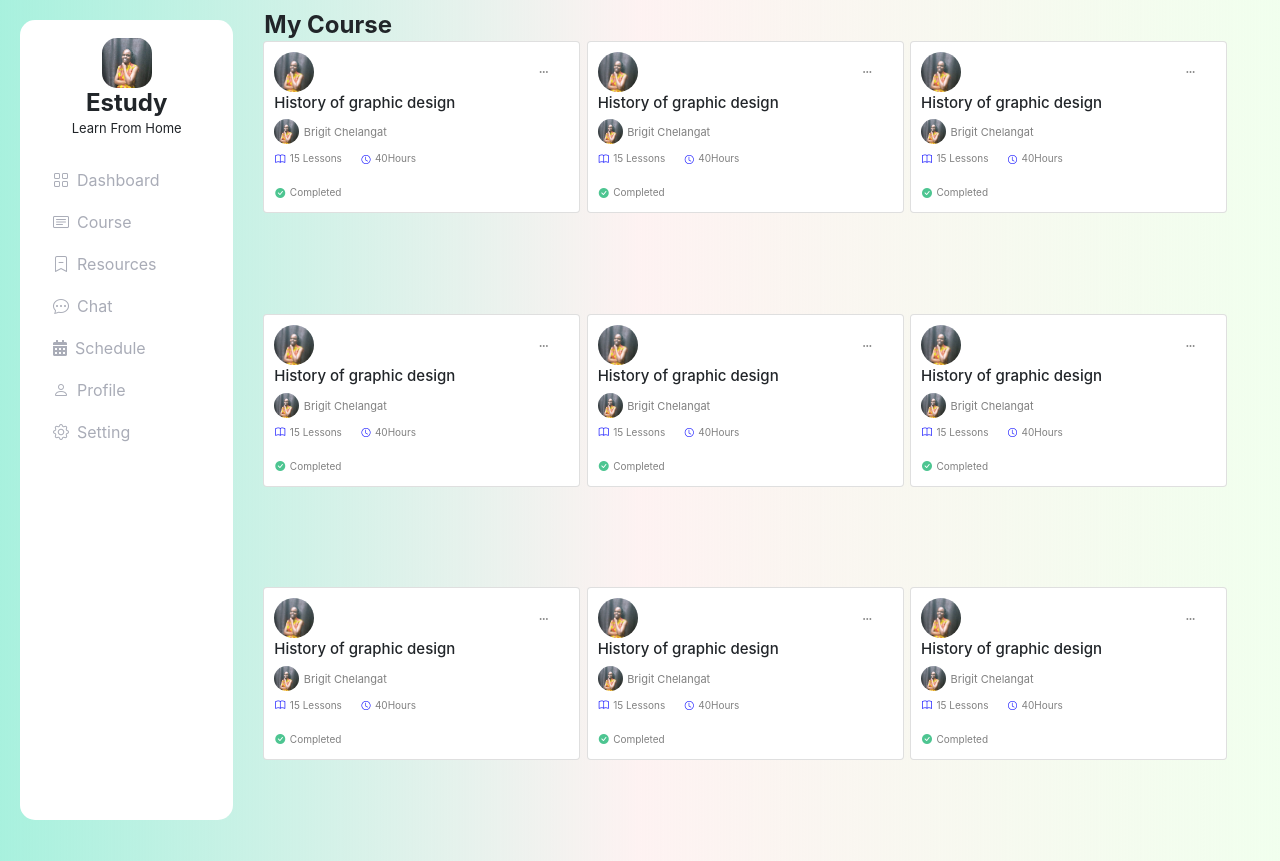
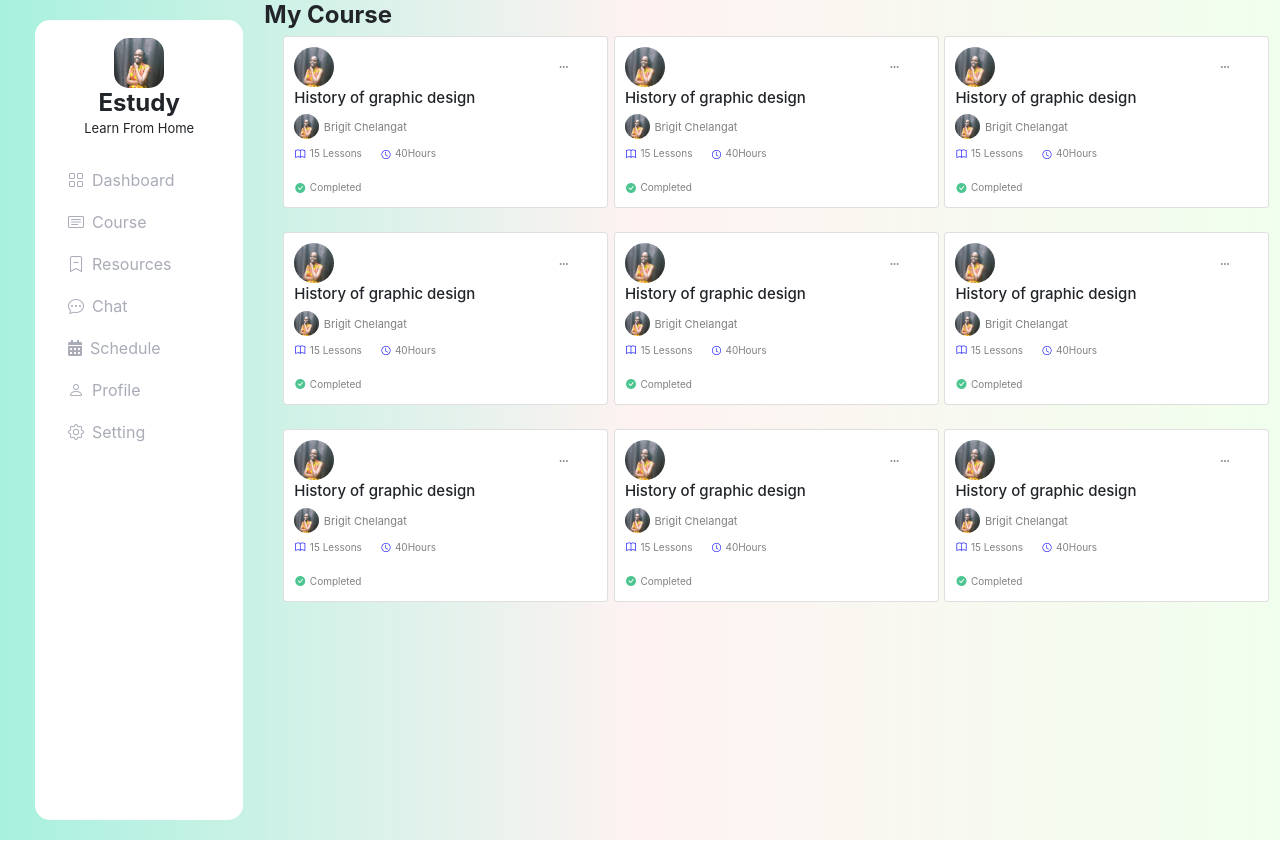
Before and after one commit to brigitchelangat/Courses-Design-Challenge, a plain HTML site: page responsive.html in a window 1280 px wide. After the commit the page ends 840 px from the top, so only its background shows below. Drawn offline with nearby package versions, Linux system fonts and the light colour scheme.

Commit message:
Dealing with spaces between cards

```diff
--- a/responsive.html
+++ b/responsive.html
@@ -19,10 +19,11 @@
             height: 100%;
         }
 
-        .container-fluid,
-        .row {
+        .container-fluid >.row {
             height: 100%;
             display: flex;
+            width: 100%;
+            margin: 0%;
         }
 
         .nav-div {
@@ -56,7 +57,7 @@
         }
 
         .content-div {
-            padding: 10px;
+            padding: 0px;
             flex-grow: 1;
         }
 
@@ -67,10 +68,18 @@
             padding: 1px;
             margin-bottom: 0;
         }
+        #dashboard{
+            max-width: 100%;
+            margin: 0;
+
+        }
 
         ul.nav {
             text-align: center;
             margin: 7px;
+        }
+        .row1,.row2,.row3{
+            margin: 5px;
         }
 
         .card {
@@ -78,9 +87,10 @@
             /* Allow the card to grow based on content */
             max-height: 300px;
             /* Set a minimum width for the cards */
-            width: 317px;
+            width: 325px;
             padding: 10px;
             /* Add padding for internal spacing */
+            margin: auto;
         }
 
         .card-body {
@@ -124,10 +134,10 @@
             </div>
             <div class="col-lg-9 col-md-8 col-sm-6 content-div" id="dashboard">
                 <h1 class="main-titles" style="text-align: left;">My Course</h1>
-                <div class="row">
+                <div class="row row1">
                     <!-- Repeat this card div 12 times for 12 cards -->
                     <div class="col-lg-4 col-md-6 col-sm-12">
-                        <div class="card">
+                        <div class="card mx-auto mb-4">
                             <div class="card-body">
                                 <img src="brigitimage.jpeg" alt="Logo" class="img-fluid" width="40" height="40"
                                     style="border-radius: 50px;">
@@ -155,7 +165,7 @@
                         </div>
                     </div>
                     <div class="col-lg-4 col-md-6 col-sm-12">
-                        <div class="card">
+                        <div class="card mx-auto mb-4">
                             <div class="card-body">
                                 <img src="brigitimage.jpeg" alt="Logo" class="img-fluid" width="40" height="40"
                                     style="border-radius: 50px;">
@@ -183,7 +193,36 @@
                         </div>
                     </div>
                     <div class="col-lg-4 col-md-6 col-sm-12">
-                        <div class="card">
+                        <div class="card mx-auto mb-4">
+                            <div class="card-body">
+                                <img src="brigitimage.jpeg" alt="Logo" class="img-fluid" width="40" height="40"
+                                    style="border-radius: 50px;">
+                                    <i class="bi bi-three-dots" style="margin-left: 220px; font-size: 10px; color: gray;"></i>
+                                <p style="font-weight: 500; font-size: 15px; margin-bottom: 4px;">History of graphic
+                                    design</p>
+                                <img src="brigitimage.jpeg" alt="Logo" class="img-fluid" width="25" height="25"
+                                    style="border-radius: 50px;">
+                                <span style="font-weight: 400; font-size: 11px; color: gray;">Brigit Chelangat</span>
+                                <p style="margin-bottom: 10px;">
+                                    <i class="bi bi-book"
+                                        style="font-size: 10px; color: blue; line-height: 1; font-weight: 500 !important; text-align: center; margin-left: 1px;"></i>
+                                    <span style="font-weight: 400; font-size: 10px; color: gray; line-height: 1;">15
+                                        Lessons</span>
+                                    <i class="bi bi-clock"
+                                        style="font-size: 9px; color: blue; line-height: 1; font-weight: 500 !important; text-align: center; margin-left: 15px;"></i>
+                                    <span style="font-weight: 400; font-size: 10px; color: gray;">40Hours</span>
+                                </p>
+                                <i class="bi bi-check-circle-fill"
+                                    style="font-size: 10px; color: #4dc591; line-height: 1; font-weight: 500 !important; text-align: center; margin-left: 1px;"></i>
+                                <span
+                                    style="font-weight: 400; font-size: 10px; color: gray; line-height: 1;">Completed</span>
+
+                            </div>
+                        </div>
+                    </div>
+
+                    <div class="col-lg-4 col-md-6 col-sm-12">
+                        <div class="card mx-auto mb-4">
                             <div class="card-body">
                                 <img src="brigitimage.jpeg" alt="Logo" class="img-fluid" width="40" height="40"
                                     style="border-radius: 50px;">
@@ -211,7 +250,7 @@
                         </div>
                     </div>
                     <div class="col-lg-4 col-md-6 col-sm-12">
-                        <div class="card">
+                        <div class="card mx-auto mb-4">
                             <div class="card-body">
                                 <img src="brigitimage.jpeg" alt="Logo" class="img-fluid" width="40" height="40"
                                     style="border-radius: 50px;">
@@ -239,7 +278,36 @@
                         </div>
                     </div>
                     <div class="col-lg-4 col-md-6 col-sm-12">
-                        <div class="card">
+                        <div class="card mx-auto mb-4">
+                            <div class="card-body">
+                                <img src="brigitimage.jpeg" alt="Logo" class="img-fluid" width="40" height="40"
+                                    style="border-radius: 50px;">
+                                    <i class="bi bi-three-dots" style="margin-left: 220px; font-size: 10px; color: gray;"></i>
+                                <p style="font-weight: 500; font-size: 15px; margin-bottom: 4px;">History of graphic
+                                    design</p>
+                                <img src="brigitimage.jpeg" alt="Logo" class="img-fluid" width="25" height="25"
+                                    style="border-radius: 50px;">
+                                <span style="font-weight: 400; font-size: 11px; color: gray;">Brigit Chelangat</span>
+                                <p style="margin-bottom: 10px;">
+                                    <i class="bi bi-book"
+                                        style="font-size: 10px; color: blue; line-height: 1; font-weight: 500 !important; text-align: center; margin-left: 1px;"></i>
+                                    <span style="font-weight: 400; font-size: 10px; color: gray; line-height: 1;">15
+                                        Lessons</span>
+                                    <i class="bi bi-clock"
+                                        style="font-size: 9px; color: blue; line-height: 1; font-weight: 500 !important; text-align: center; margin-left: 15px;"></i>
+                                    <span style="font-weight: 400; font-size: 10px; color: gray;">40Hours</span>
+                                </p>
+                                <i class="bi bi-check-circle-fill"
+                                    style="font-size: 10px; color: #4dc591; line-height: 1; font-weight: 500 !important; text-align: center; margin-left: 1px;"></i>
+                                <span
+                                    style="font-weight: 400; font-size: 10px; color: gray; line-height: 1;">Completed</span>
+
+                            </div>
+                        </div>
+                    </div>
+
+                    <div class="col-lg-4 col-md-6 col-sm-12">
+                        <div class="card mx-auto mb-1">
                             <div class="card-body">
                                 <img src="brigitimage.jpeg" alt="Logo" class="img-fluid" width="40" height="40"
                                     style="border-radius: 50px;">
@@ -267,7 +335,7 @@
                         </div>
                     </div>
                     <div class="col-lg-4 col-md-6 col-sm-12">
-                        <div class="card">
+                        <div class="card mx-auto mb-1">
                             <div class="card-body">
                                 <img src="brigitimage.jpeg" alt="Logo" class="img-fluid" width="40" height="40"
                                     style="border-radius: 50px;">
@@ -295,7 +363,7 @@
                         </div>
                     </div>
                     <div class="col-lg-4 col-md-6 col-sm-12">
-                        <div class="card">
+                        <div class="card mx-auto mb-1">
                             <div class="card-body">
                                 <img src="brigitimage.jpeg" alt="Logo" class="img-fluid" width="40" height="40"
                                     style="border-radius: 50px;">
@@ -322,63 +390,7 @@
                             </div>
                         </div>
                     </div>
-                    <div class="col-lg-4 col-md-6 col-sm-12">
-                        <div class="card">
-                            <div class="card-body">
-                                <img src="brigitimage.jpeg" alt="Logo" class="img-fluid" width="40" height="40"
-                                    style="border-radius: 50px;">
-                                    <i class="bi bi-three-dots" style="margin-left: 220px; font-size: 10px; color: gray;"></i>
-                                <p style="font-weight: 500; font-size: 15px; margin-bottom: 4px;">History of graphic
-                                    design</p>
-                                <img src="brigitimage.jpeg" alt="Logo" class="img-fluid" width="25" height="25"
-                                    style="border-radius: 50px;">
-                                <span style="font-weight: 400; font-size: 11px; color: gray;">Brigit Chelangat</span>
-                                <p style="margin-bottom: 10px;">
-                                    <i class="bi bi-book"
-                                        style="font-size: 10px; color: blue; line-height: 1; font-weight: 500 !important; text-align: center; margin-left: 1px;"></i>
-                                    <span style="font-weight: 400; font-size: 10px; color: gray; line-height: 1;">15
-                                        Lessons</span>
-                                    <i class="bi bi-clock"
-                                        style="font-size: 9px; color: blue; line-height: 1; font-weight: 500 !important; text-align: center; margin-left: 15px;"></i>
-                                    <span style="font-weight: 400; font-size: 10px; color: gray;">40Hours</span>
-                                </p>
-                                <i class="bi bi-check-circle-fill"
-                                    style="font-size: 10px; color: #4dc591; line-height: 1; font-weight: 500 !important; text-align: center; margin-left: 1px;"></i>
-                                <span
-                                    style="font-weight: 400; font-size: 10px; color: gray; line-height: 1;">Completed</span>
-
-                            </div>
-                        </div>
-                    </div>
-                    <div class="col-lg-4 col-md-6 col-sm-12">
-                        <div class="card">
-                            <div class="card-body">
-                                <img src="brigitimage.jpeg" alt="Logo" class="img-fluid" width="40" height="40"
-                                    style="border-radius: 50px;">
-                                    <i class="bi bi-three-dots" style="margin-left: 220px; font-size: 10px; color: gray;"></i>
-                                <p style="font-weight: 500; font-size: 15px; margin-bottom: 4px;">History of graphic
-                                    design</p>
-                                <img src="brigitimage.jpeg" alt="Logo" class="img-fluid" width="25" height="25"
-                                    style="border-radius: 50px;">
-                                <span style="font-weight: 400; font-size: 11px; color: gray;">Brigit Chelangat</span>
-                                <p style="margin-bottom: 10px;">
-                                    <i class="bi bi-book"
-                                        style="font-size: 10px; color: blue; line-height: 1; font-weight: 500 !important; text-align: center; margin-left: 1px;"></i>
-                                    <span style="font-weight: 400; font-size: 10px; color: gray; line-height: 1;">15
-                                        Lessons</span>
-                                    <i class="bi bi-clock"
-                                        style="font-size: 9px; color: blue; line-height: 1; font-weight: 500 !important; text-align: center; margin-left: 15px;"></i>
-                                    <span style="font-weight: 400; font-size: 10px; color: gray;">40Hours</span>
-                                </p>
-                                <i class="bi bi-check-circle-fill"
-                                    style="font-size: 10px; color: #4dc591; line-height: 1; font-weight: 500 !important; text-align: center; margin-left: 1px;"></i>
-                                <span
-                                    style="font-weight: 400; font-size: 10px; color: gray; line-height: 1;">Completed</span>
-
-                            </div>
-                        </div>
-                    </div>
-
+                </div>
                 </div>
             </div>
         </div>
```
